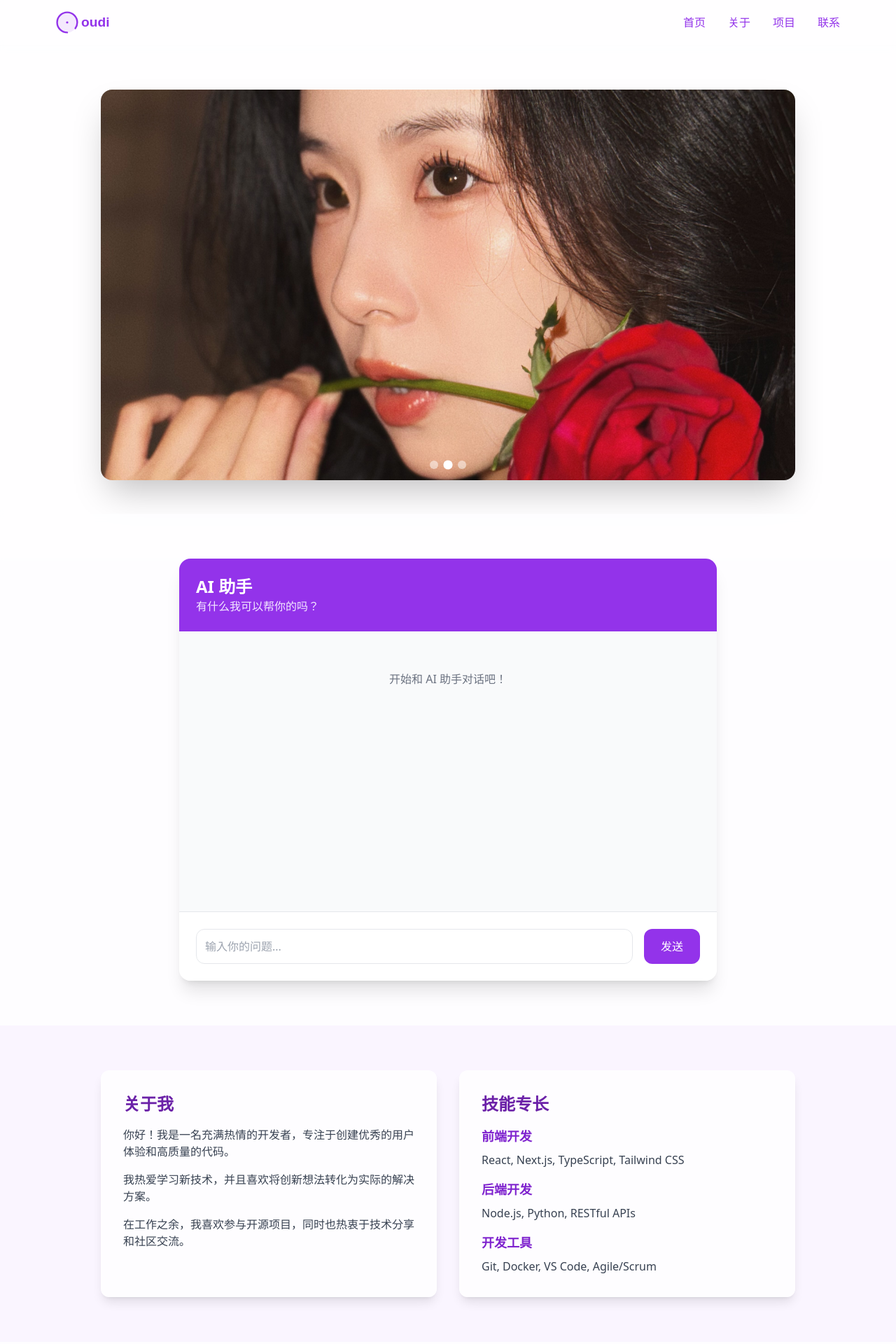
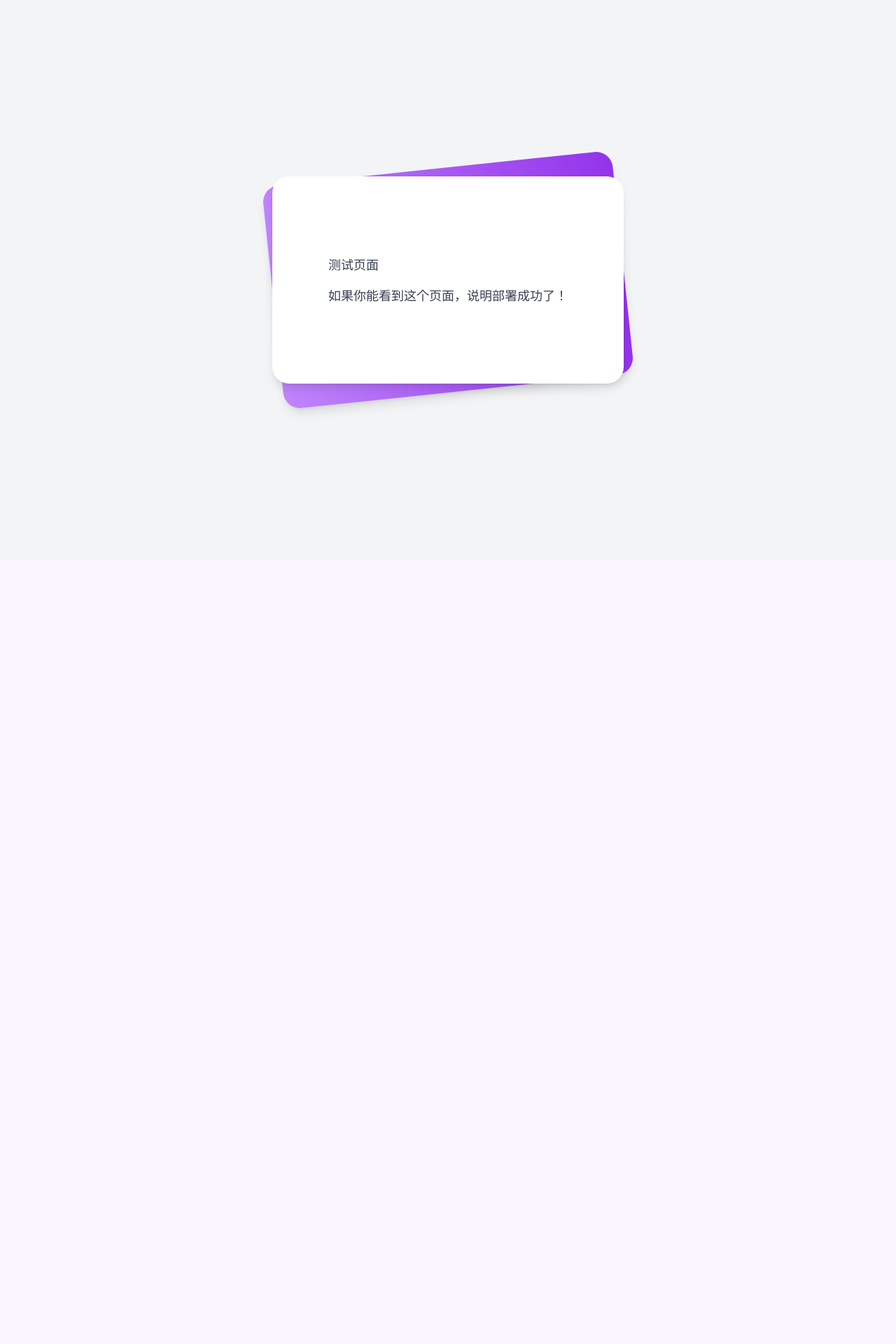
Before and after one commit to goudi05/goudi_cursor, a Next.js app: page / in a window 1280 px wide. Shown: the top 1920 px of the page at 70% size. After the commit the page ends 800 px from the top, so only its background shows below. Built offline with nearby package versions, Linux system fonts and the light colour scheme.

Commit message:
test: simplify homepage for testing

```diff
--- a/src/pages/index.tsx
+++ b/src/pages/index.tsx
@@ -7,72 +7,18 @@ import Footer from '../components/Footer';
 
 export default function Home() {
   return (
-    <div className="min-h-screen flex flex-col items-center bg-purple-50">
-      {/* 半透明遮罩 */}
-      <div className="fixed inset-0 bg-white/40 backdrop-blur-[2px] pointer-events-none" />
-
-      {/* 内容区域 */}
-      <div className="relative w-full">
-        <Head>
-          <title>Goudi - 个人网站</title>
-          <meta name="description" content="Goudi的个人网站 - 分享技术与创意" />
-          <link rel="icon" href="/favicon.svg" type="image/svg+xml" />
-          <link rel="icon" href="/favicon.ico" />
-        </Head>
-
-        <div className="w-full">
-          <Navbar />
-        </div>
-
-        {/* 轮播图部分 */}
-        <section className="w-full bg-white/80 backdrop-blur-sm">
-          <div className="container mx-auto px-4 max-w-5xl py-12 pt-16">
-            <ImageCarousel />
-          </div>
-        </section>
-
-        {/* AI助手部分 */}
-        <section className="w-full bg-white/80 backdrop-blur-sm">
-          <div className="container mx-auto px-4 max-w-5xl py-16">
-            <ChatBox />
-          </div>
-        </section>
-
-        {/* 内容部分 */}
-        <section className="w-full">
-          <div className="container mx-auto px-4 max-w-5xl py-16">
-            <div className="grid grid-cols-1 md:grid-cols-2 gap-8">
-              <div className="bg-white/80 backdrop-blur-sm p-8 rounded-xl shadow-lg hover:shadow-xl transition-shadow">
-                <h2 className="text-2xl font-bold text-purple-800 mb-4">关于我</h2>
-                <div className="space-y-4 text-gray-700">
-                  <p>你好！我是一名充满热情的开发者，专注于创建优秀的用户体验和高质量的代码。</p>
-                  <p>我热爱学习新技术，并且喜欢将创新想法转化为实际的解决方案。</p>
-                  <p>在工作之余，我喜欢参与开源项目，同时也热衷于技术分享和社区交流。</p>
-                </div>
-              </div>
-              <div className="bg-white/80 backdrop-blur-sm p-8 rounded-xl shadow-lg hover:shadow-xl transition-shadow">
-                <h2 className="text-2xl font-bold text-purple-800 mb-4">技能专长</h2>
-                <div className="space-y-4">
-                  <div className="space-y-2">
-                    <h3 className="text-lg font-semibold text-purple-700">前端开发</h3>
-                    <p className="text-gray-700">React, Next.js, TypeScript, Tailwind CSS</p>
-                  </div>
-                  <div className="space-y-2">
-                    <h3 className="text-lg font-semibold text-purple-700">后端开发</h3>
-                    <p className="text-gray-700">Node.js, Python, RESTful APIs</p>
-                  </div>
-                  <div className="space-y-2">
-                    <h3 className="text-lg font-semibold text-purple-700">开发工具</h3>
-                    <p className="text-gray-700">Git, Docker, VS Code, Agile/Scrum</p>
-                  </div>
-                </div>
+    <div className="min-h-screen bg-gray-100 py-6 flex flex-col justify-center sm:py-12">
+      <div className="relative py-3 sm:max-w-xl sm:mx-auto">
+        <div className="absolute inset-0 bg-gradient-to-r from-purple-400 to-purple-600 shadow-lg transform -skew-y-6 sm:skew-y-0 sm:-rotate-6 sm:rounded-3xl"></div>
+        <div className="relative px-4 py-10 bg-white shadow-lg sm:rounded-3xl sm:p-20">
+          <div className="max-w-md mx-auto">
+            <div className="divide-y divide-gray-200">
+              <div className="py-8 text-base leading-6 space-y-4 text-gray-700 sm:text-lg sm:leading-7">
+                <p>测试页面</p>
+                <p>如果你能看到这个页面，说明部署成功了！</p>
               </div>
             </div>
           </div>
-        </section>
-
-        <div className="w-full mt-auto">
-          <Footer />
         </div>
       </div>
     </div>
```
